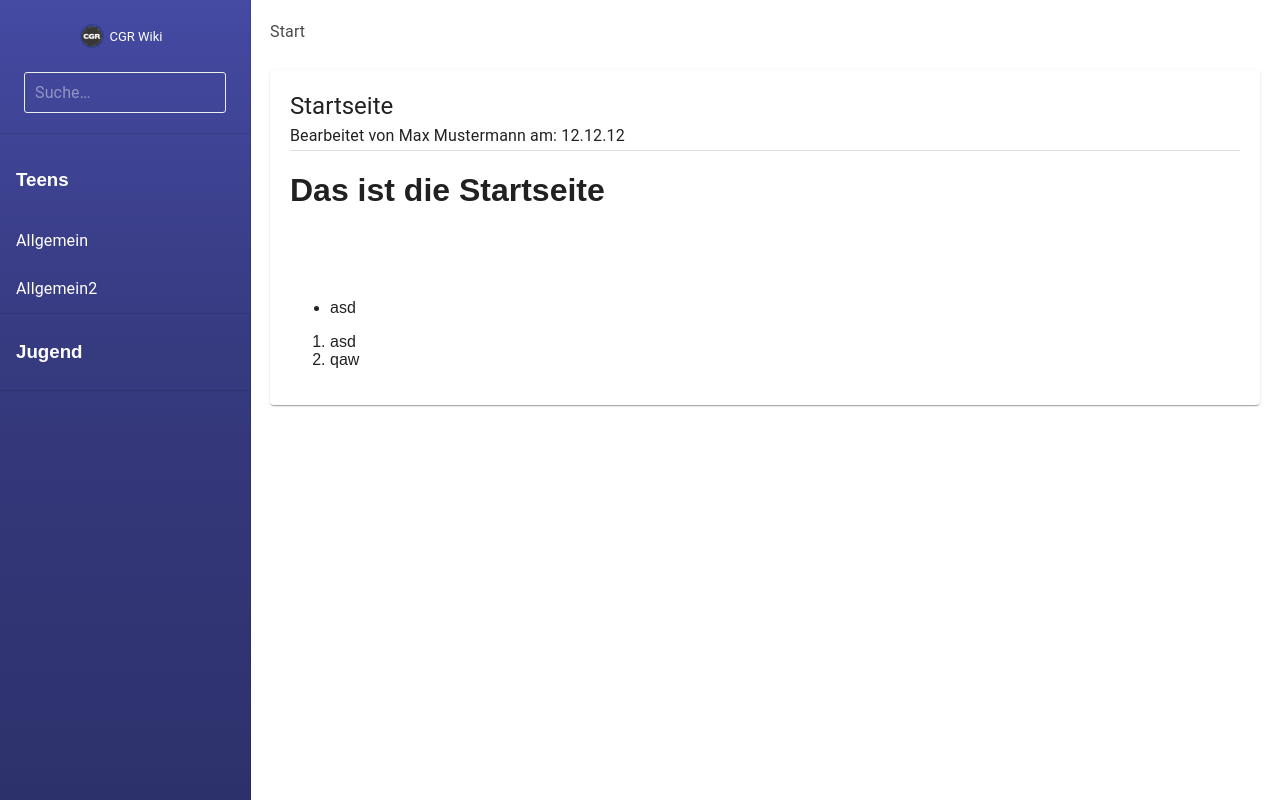
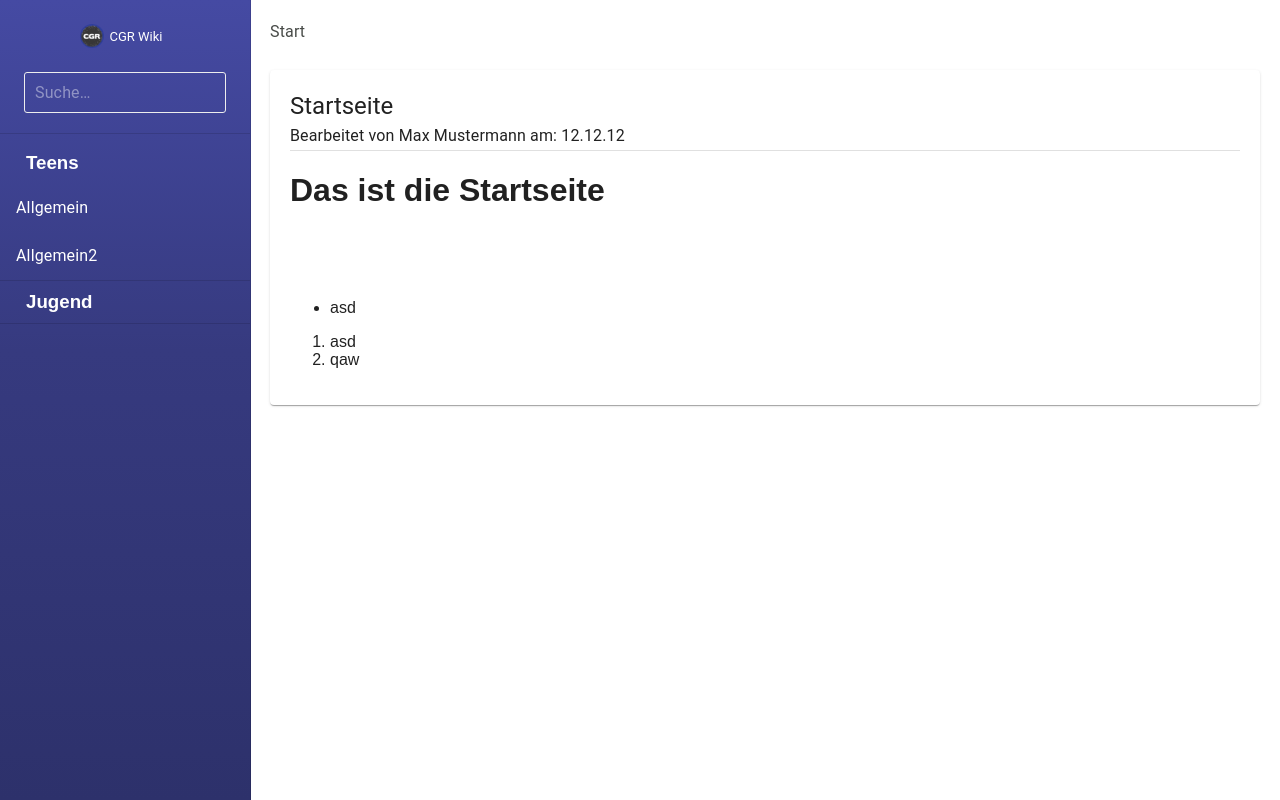
Before and after one commit to church-organizer/cgr-app, a React (Create React App) app: page / in a window 1280 px wide. Built offline with nearby package versions, Linux system fonts and the light colour scheme.

Commit message:
make padding

```diff
--- a/src/components/SideBar/SideBar.js
+++ b/src/components/SideBar/SideBar.js
@@ -43,7 +43,7 @@ const useStyles = makeStyles(theme => ({
     },
     listHeader: {
         cursor: "pointer",
-        width: "100%"
+        width: "100%",
     },
     avatar: {
         marginTop: "20px",
@@ -51,6 +51,11 @@ const useStyles = makeStyles(theme => ({
         marginLeft: "30px",
         marginRight: "30px",
         border: "none"
+    },
+    listItem : {
+        margin: "10px",
+        paddingTop: 0,
+        paddingBottom: 0
     }
 }));
 /**
```
